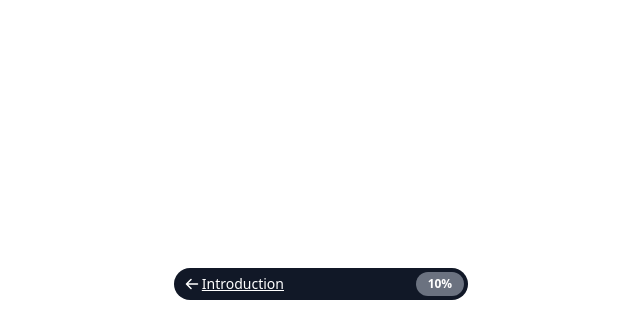
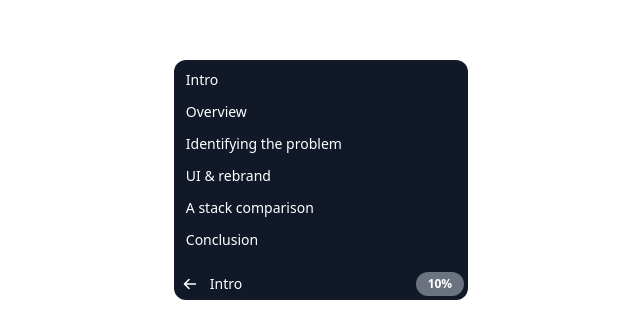
Before and after one commit to olashipsjs/fancy-dock, a React (Vite) app: page / in a window 1280 px wide. Shown: the part 484-800 px from the top of the page, without its empty margins (319-959 px from the left). Built offline with nearby package versions, Linux system fonts and the light colour scheme.

Commit message:
📚 Update UI to display a list of titles and improve button styling and layout

```diff
--- a/src/App.tsx
+++ b/src/App.tsx
@@ -1,22 +1,46 @@
 import { ArrowLeft } from './components/icons/ArrowLeft';
+
+const titles = [
+  'Intro',
+  'Overview',
+  'Identifying the problem',
+  'UI & rebrand',
+  'A stack comparison',
+  'Conclusion',
+];
 
 const App = () => {
   return (
     <div className='min-h-screen flex flex-col items-center justify-end max-w-[400px] mx-auto p-4'>
-      <div className='bg-gray-900 w-4/5 rounded-full flex overflow-clip items-center py-1 pr-1 pl-2'>
-        <button className='size-5 bg-transparent hover:bg-gray-500 flex items-center justify-center rounded-full'>
+      <div className='bg-gray-900 w-4/5 rounded-xl flex flex-col gap-4 overflow-clip p-1'>
+        <div className='flex overflow-x-auto flex-col'>
+          {titles.map((title, index) => {
+            return (
+              <button
+                key={index}
+                className={`text-white w-full flex flex-col text-sm font-medium py-1.5 px-2 transition-all duration-200 ease-linear cursor-pointer hover:bg-gray-500 rounded-lg ${
+                  index !== 0 && 'text-gray-500 hover:text-white'
+                }`}
+              >
+                {title}
+              </button>
+            );
+          })}
+        </div>
+
+        <div className='flex items-center gap-2'>
+          <button className='size-6 bg-transparent hover:bg-gray-500 flex items-center justify-center rounded-full'>
             <ArrowLeft
               width={16}
               height={16}
               className={'text-white'}
             />
           </button>
-        <h6 className='underline text-white text-sm font-medium flex-1'>
-          Introduction
-        </h6>
+          <h6 className='text-white text-sm font-medium flex-1'>Intro</h6>
           <button className='py-1.5 px-3 rounded-full text-white leading-[1] bg-gray-500 text-xs font-semibold'>
             10%
           </button>
+        </div>
       </div>
     </div>
   );
```
Lines whose indentation alone changed are shown as unchanged.
